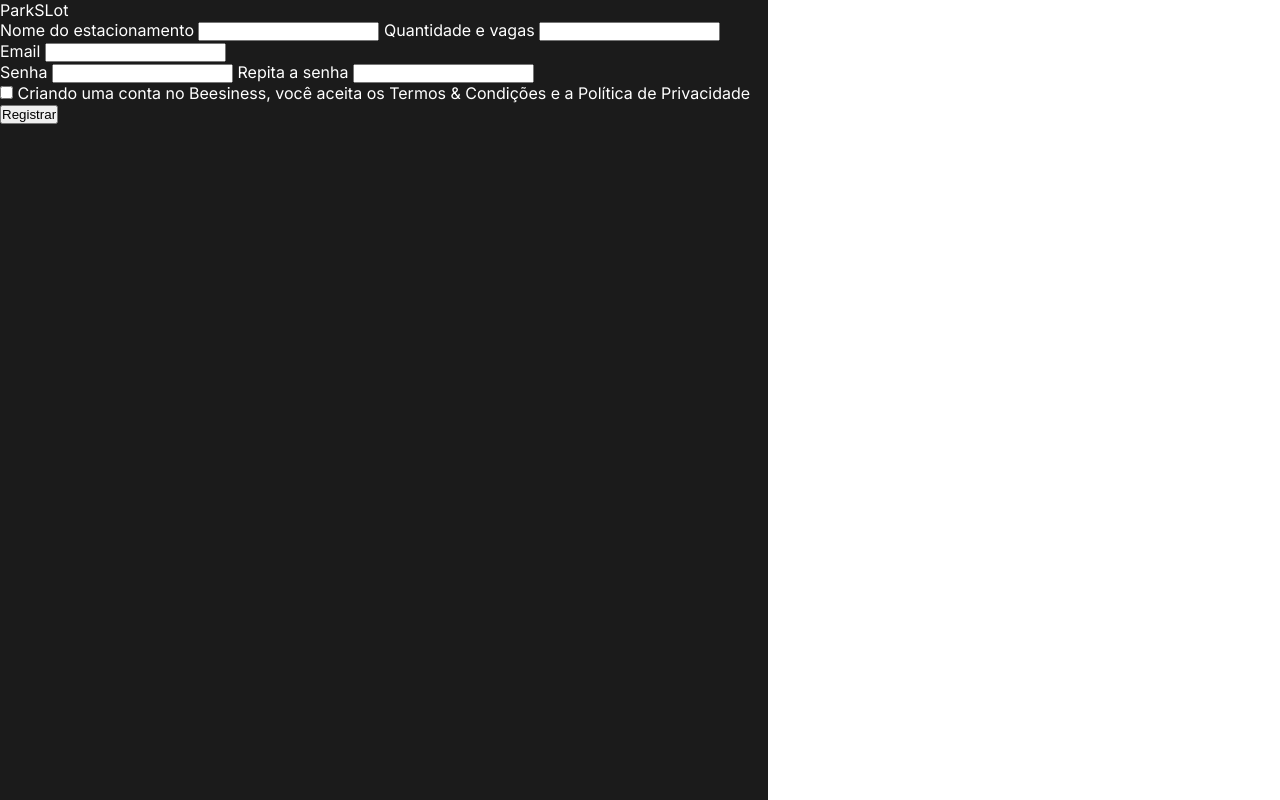
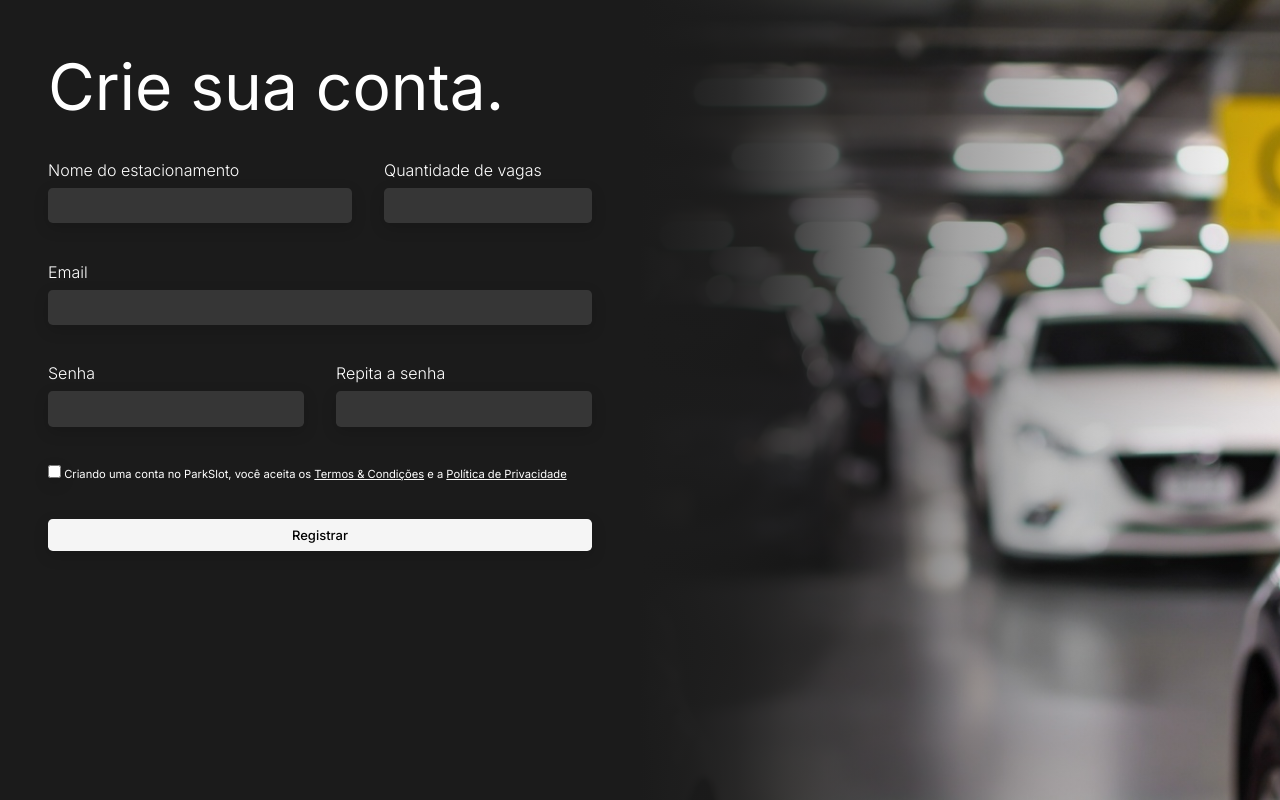
Before and after one commit to pedro11065/ParkSlot-Desktop, a Flask app: page /user/register in a window 1280 px wide. Run offline with Flask 3, Linux system fonts and the light colour scheme.

Commit message:
register front

```diff
--- a/src/view/static/css/user/register.css
+++ b/src/view/static/css/user/register.css
@@ -5,18 +5,138 @@
   }
 
   body {
-
-    height: 100vh;
+    display: flex;
+    flex-direction: row;
     font-family: inter;
     color:white;
     background-color: white;
     transition: background-color 0.5s ease, color 0.5s ease;
+
   }
 
   main{
     background-color: #1B1B1B;
     display: flex;
     flex-direction: column;
-    width: 60%;
+    width: 50%;
+    min-height: 100vh;
+    height: auto;
+  }
+
+  section-title{
+    padding-left: 3rem;
+    padding-right:3rem ;
+    padding-top: 3rem;
+    padding-bottom: 1rem;
+    font-size: 4rem;
+  }
+
+  section{
+    display: flex;
+    flex-direction: row;
+    align-items: center;
+    justify-content: center;
+    padding: 0.2rem;
+    padding-left: 2rem;
+    padding-right:2rem ;
+    width: 100%;
+  }
+
+  container{
+    display: flex;
+    flex-direction: column;
+    width: 100%;
+    padding: 1rem;
+  }
+
+  .name{
+    width: 170%;
+  }
+
+  input{
+    background-color: #363636;
+    color: white;
+    font-family: inter;
+    padding-left: 1rem;
+    height: 2.2rem;
+    border-radius: 0.3rem;
+    border: none;
+    box-shadow: rgba(0, 0, 0, 0.15) 0px 5px 15px;
+  }
+
+  msg{
+    padding-bottom: 0.5rem;
+    font-weight: 300;
+  }
+
+  .form-check-box{
+    font-size: 0.7rem;
+  }
+
+  .form-check-input{
+    height: auto;
+  }
+
+  span{
+    text-decoration: underline;
+  }
+
+  button{
+    background-color: whitesmoke;
+    color: black;
+
+    font-weight: 500;
+    font-family: inter;
+    font-size: small;
+    border-radius: 0.3rem;
+    height: 2rem;
+    border: none;
+    cursor: pointer;
+    box-shadow: rgba(0, 0, 0, 0.15) 0px 5px 15px;
+  }
+
+  button:hover{
+    transition: background-color 0.3s ease, color 0.3s ease;
+    background-color: #1a1a1a;
+    color: white;
+  }
+
+  hero{
+    width:50%;
+  }
+  photo {
+    display: flex;
+    min-height: 100vh;
+    height: auto;
+    background-image: url('/static/images/user/register/register_photo.jpg');
+    background-size: cover;
+    background-position: center;
+    position: relative;
+    z-index: 0;
+  }
+
+  photo::before {
+    content: '';
+    position: absolute;
+    top: 0;
+    left: 0;
+    width: 100%;
     height: 100%;
+    background: linear-gradient(
+    to right,
+    rgba(27, 27, 27, 1) 0%, /* Início mais escuro */
+    rgba(27, 27, 27, 0.97) 8%,
+    rgba(27, 27, 27, 0.93) 15%,
+    rgba(27, 27, 27, 0.87) 20%,
+    rgba(27, 27, 27, 0.8) 25%, /* Suavizando gradualmente */
+    rgba(27, 27, 27, 0.4) 50%,
+    rgba(27, 27, 27, 0.2) 75%,
+    rgba(27, 27, 27, 0) 100% /* Fim totalmente transparente */
+  );
+    z-index: 1;
   }
+
+  photo > * {
+    position: relative;
+    z-index: 2;
+  }
--- a/src/view/templates/user/register.html
+++ b/src/view/templates/user/register.html
@@ -16,25 +16,28 @@
 <body>
     <main>
         <section-title>
-            ParkSLot
+            Crie sua conta.
         </section-title>
 
         <form id="RegisterForm" action="/user/register" method="POST">
             <section>
-                <container>
+                <container class="name">
                     <msg>Nome do estacionamento</msg>
-                    <input class="name" type="text" id="name" name="name" required>
+                    <input  type="text" id="name" name="name" required>
                 </container>
 
-                <container>
-                    <msg>Quantidade e vagas</msg>
-                    <input class="quant" type="text" id="quant" name="quant" required>
+                <container class="quant">
+                    <msg>Quantidade de vagas</msg>
+                    <input  type="text" id="quant" name="quant" required>
                 </container>
             </section>
+
+            <section>
                 <container>
                     <msg>Email</msg>
                     <input class="email" type="text" id="email" name="email" required>
                 </container>
+            </section>
 
             <section>
                 <container>
@@ -53,7 +56,7 @@
                 <container>
                     <div class="form-check-box">
                         <input class="form-check-input" type="checkbox" value="" id="flexCheckChecked">
-                        <label class="form-check-label" for="flexCheckChecked"> Criando uma conta no Beesiness, você aceita os
+                        <label class="form-check-label" for="flexCheckChecked"> Criando uma conta no ParkSlot, você aceita os
                         <span class="terms-conditions">Termos & Condições</span> e a
                         <span class="privacy-policy">Política de Privacidade</span>
                     </div>
@@ -61,8 +64,14 @@
             </section>
         </form>
 
-        <section-btn">
-            <button id="btn">Registrar</button>
-        </section-btn>
+        <section>
+            <container>
+                <button id="btn">Registrar</button>
+            </container>
+        </section>
     </main>
+
+    <hero>
+        <photo></photo>
+    </hero>
 </body>
```
Also changed, not shown: src/view/static/images/user/register/register_photo.jpg (added).
